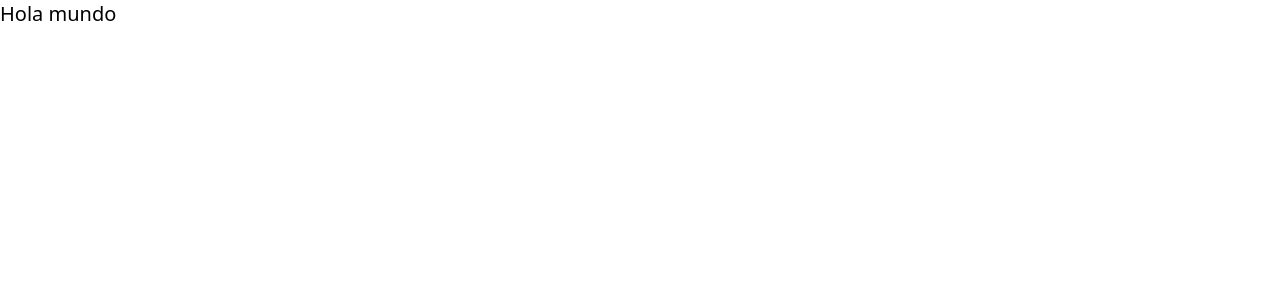
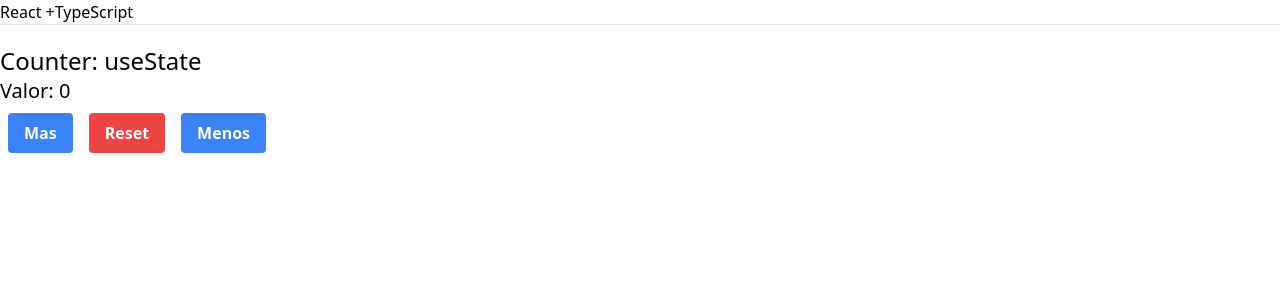
Before and after one commit to NachoBasilio/Apuntes-React, a React (Vite) app in the folder ReactPro/ReactConTypeScript/typescriptConReact/: page / in a window 1280 px wide. Shown: the top 300 px of the page. Built offline with nearby package versions, Linux system fonts and the light colour scheme.

Commit message:
Primeros pasos en ts mas react

```diff
--- a/ReactPro/ReactConTypeScript/typescriptConReact/finish.css
+++ b/ReactPro/ReactConTypeScript/typescriptConReact/finish.css
@@ -534,12 +534,105 @@ video {
   --tw-backdrop-sepia:  ;
 }
 
-.bg-cyan-500 {
+.container {
+  width: 100%;
+}
+
+@media (min-width: 640px) {
+  .container {
+    max-width: 640px;
+  }
+}
+
+@media (min-width: 768px) {
+  .container {
+    max-width: 768px;
+  }
+}
+
+@media (min-width: 1024px) {
+  .container {
+    max-width: 1024px;
+  }
+}
+
+@media (min-width: 1280px) {
+  .container {
+    max-width: 1280px;
+  }
+}
+
+@media (min-width: 1536px) {
+  .container {
+    max-width: 1536px;
+  }
+}
+
+.m-auto {
+  margin: auto;
+}
+
+.m-2 {
+  margin: 0.5rem;
+}
+
+.mt-5 {
+  margin-top: 1.25rem;
+}
+
+.mt-2 {
+  margin-top: 0.5rem;
+}
+
+.rounded {
+  border-radius: 0.25rem;
+}
+
+.bg-blue-500 {
   --tw-bg-opacity: 1;
-  background-color: rgb(6 182 212 / var(--tw-bg-opacity));
+  background-color: rgb(59 130 246 / var(--tw-bg-opacity));
+}
+
+.bg-red-500 {
+  --tw-bg-opacity: 1;
+  background-color: rgb(239 68 68 / var(--tw-bg-opacity));
+}
+
+.px-4 {
+  padding-left: 1rem;
+  padding-right: 1rem;
+}
+
+.py-2 {
+  padding-top: 0.5rem;
+  padding-bottom: 0.5rem;
 }
 
 .text-xl {
   font-size: 1.25rem;
   line-height: 1.75rem;
 }
+
+.text-2xl {
+  font-size: 1.5rem;
+  line-height: 2rem;
+}
+
+.font-bold {
+  font-weight: 700;
+}
+
+.text-white {
+  --tw-text-opacity: 1;
+  color: rgb(255 255 255 / var(--tw-text-opacity));
+}
+
+.hover\:bg-blue-700:hover {
+  --tw-bg-opacity: 1;
+  background-color: rgb(29 78 216 / var(--tw-bg-opacity));
+}
+
+.hover\:bg-red-700:hover {
+  --tw-bg-opacity: 1;
+  background-color: rgb(185 28 28 / var(--tw-bg-opacity));
+}
--- a/ReactPro/ReactConTypeScript/typescriptConReact/src/App.tsx
+++ b/ReactPro/ReactConTypeScript/typescriptConReact/src/App.tsx
@@ -1,11 +1,15 @@
+import { Counter } from './componets/Counter';
 
 
 function App() {
 
   return (
-    <>
-      <h1 className="text-xl">Hola mundo</h1>
-    </>
+    <div className='container m-auto'>
+      <h1>React +TypeScript</h1>
+      <hr />
+
+      <Counter />
+    </div>
   )
 }
 
--- /dev/null
+++ b/ReactPro/ReactConTypeScript/typescriptConReact/src/componets/Counter.tsx
@@ -0,0 +1,27 @@
+import { useState } from "react";
+
+
+export const Counter = () => {
+  const [counter, setCounter] = useState(0);
+
+  const incrementar = (numero:number):void=>{
+    setCounter(counter + numero);
+  }
+
+  return (
+    <div className="mt-5 container m-auto">
+        <h3 className="text-2xl">Counter: useState</h3>
+        <span className=" mt-2 text-xl">Valor: {counter}</span>
+        <br />
+        <button onClick={()=>{
+          incrementar(1);
+        }} className="bg-blue-500  m-2 hover:bg-blue-700 text-white font-bold py-2 px-4 rounded">Mas</button>
+        <button onClick={()=>{
+          setCounter(0);
+        }} className="bg-red-500  m-2 hover:bg-red-700 text-white font-bold py-2 px-4 rounded">Reset</button>
+        <button onClick={()=>{
+          incrementar(-1);
+        }} className="bg-blue-500  m-2 hover:bg-blue-700 text-white font-bold py-2 px-4 rounded">Menos</button>
+    </div>
+  )
+}
```
